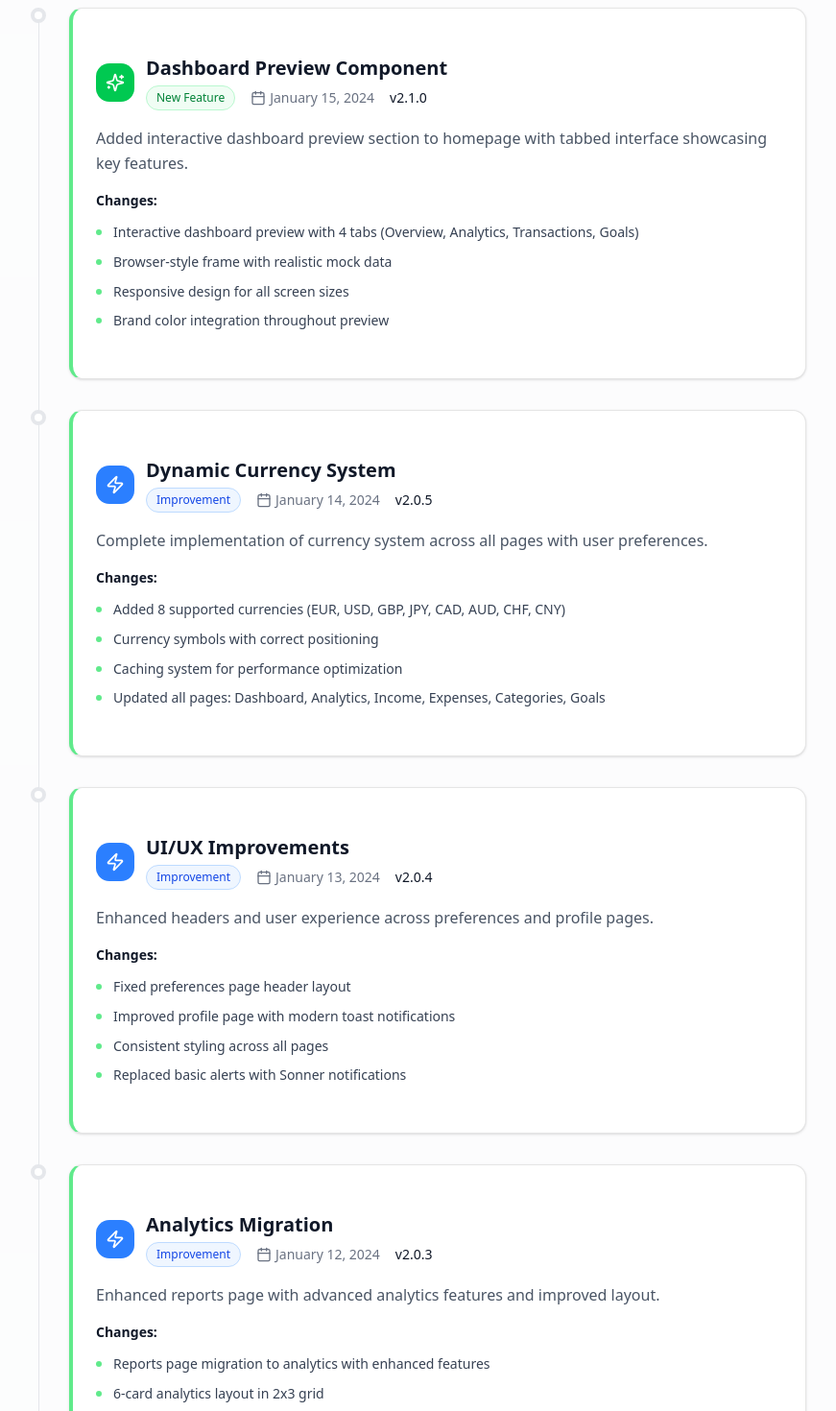
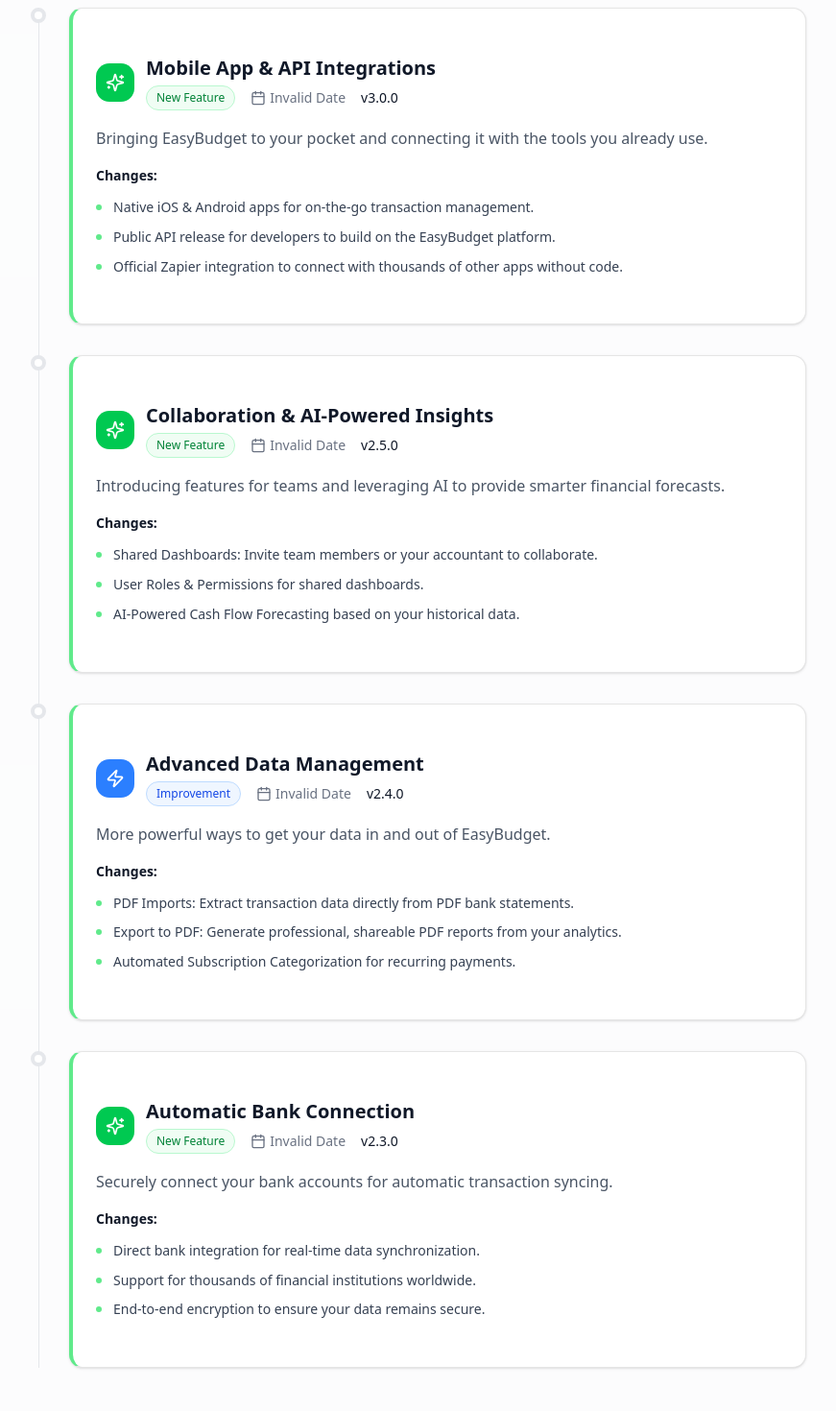
Before and after one commit to mttspss/easybudget, a Next.js app: page /changelog in a window 1280 px wide. Shown: the part 220-1690 px from the top of the page at 96% size, without its empty margins (216-1087 px from the left). Built offline with nearby package versions, Linux system fonts and the light colour scheme; no server answers.

Commit message:
feat(roadmap): update changelog to roadmap and fix balance percentage

```diff
--- a/src/app/changelog/page.tsx
+++ b/src/app/changelog/page.tsx
@@ -10,9 +10,22 @@ import {
   Bug,
   BarChart3,
   Shield,
-  Zap
+  Zap,
+  Smartphone,
+  Users,
+  Recycle,
+  Banknote
 } from "lucide-react"
 import { useRouter } from "next/navigation"
+import {
+  DropdownMenu,
+  DropdownMenuContent,
+  DropdownMenuItem,
+  DropdownMenuLabel,
+  DropdownMenuSeparator,
+  DropdownMenuTrigger,
+} from "@/components/ui/dropdown-menu"
+import { Avatar, AvatarFallback, AvatarImage } from "@/components/ui/avatar"
 
 interface ChangelogEntry {
   version: string
@@ -23,103 +36,67 @@ interface ChangelogEntry {
   changes: string[]
 }
 
-const changelogData: ChangelogEntry[] = [
+const roadmapData: {
+  version: string
+  date: string
+  type: 'feature' | 'improvement'
+  title: string
+  description: string
+  changes: string[]
+  icon: React.ElementType
+}[] = [
   {
-    version: "2.1.0",
-    date: "2024-01-15",
+    version: "3.0.0",
+    date: "Est. Q4 2024",
     type: "feature",
-    title: "Dashboard Preview Component",
-    description: "Added interactive dashboard preview section to homepage with tabbed interface showcasing key features.",
+    title: "Mobile App & API Integrations",
+    description: "Bringing EasyBudget to your pocket and connecting it with the tools you already use.",
     changes: [
-      "Interactive dashboard preview with 4 tabs (Overview, Analytics, Transactions, Goals)",
-      "Browser-style frame with realistic mock data",
-      "Responsive design for all screen sizes",
-      "Brand color integration throughout preview"
-    ]
+      "Native iOS & Android apps for on-the-go transaction management.",
+      "Public API release for developers to build on the EasyBudget platform.",
+      "Official Zapier integration to connect with thousands of other apps without code."
+    ],
+    icon: Smartphone
   },
   {
-    version: "2.0.5",
-    date: "2024-01-14",
-    type: "improvement",
-    title: "Dynamic Currency System",
-    description: "Complete implementation of currency system across all pages with user preferences.",
+    version: "2.5.0",
+    date: "Est. Q3 2024",
+    type: "feature",
+    title: "Collaboration & AI-Powered Insights",
+    description: "Introducing features for teams and leveraging AI to provide smarter financial forecasts.",
     changes: [
-      "Added 8 supported currencies (EUR, USD, GBP, JPY, CAD, AUD, CHF, CNY)",
-      "Currency symbols with correct positioning",
-      "Caching system for performance optimization",
-      "Updated all pages: Dashboard, Analytics, Income, Expenses, Categories, Goals"
-    ]
+      "Shared Dashboards: Invite team members or your accountant to collaborate.",
+      "User Roles & Permissions for shared dashboards.",
+      "AI-Powered Cash Flow Forecasting based on your historical data."
+    ],
+    icon: Users
   },
   {
-    version: "2.0.4",
-    date: "2024-01-13",
+    version: "2.4.0",
+    date: "Est. Q2 2024",
     type: "improvement",
-    title: "UI/UX Improvements",
-    description: "Enhanced headers and user experience across preferences and profile pages.",
+    title: "Advanced Data Management",
+    description: "More powerful ways to get your data in and out of EasyBudget.",
     changes: [
-      "Fixed preferences page header layout",
-      "Improved profile page with modern toast notifications",
-      "Consistent styling across all pages",
-      "Replaced basic alerts with Sonner notifications"
-    ]
+      "PDF Imports: Extract transaction data directly from PDF bank statements.",
+      "Export to PDF: Generate professional, shareable PDF reports from your analytics.",
+      "Automated Subscription Categorization for recurring payments."
+    ],
+    icon: Recycle
   },
   {
-    version: "2.0.3",
-    date: "2024-01-12",
-    type: "improvement",
-    title: "Analytics Migration",
-    description: "Enhanced reports page with advanced analytics features and improved layout.",
+    version: "2.3.0",
+    date: "Est. Q1 2024",
+    type: "feature",
+    title: "Automatic Bank Connection",
+    description: "Securely connect your bank accounts for automatic transaction syncing.",
     changes: [
-      "Reports page migration to analytics with enhanced features",
-      "6-card analytics layout in 2x3 grid",
-      "Improved chart visualizations",
-      "Better data insights and metrics"
-    ]
+      "Direct bank integration for real-time data synchronization.",
+      "Support for thousands of financial institutions worldwide.",
+      "End-to-end encryption to ensure your data remains secure."
+    ],
+    icon: Banknote
   },
-  {
-    version: "2.0.2",
-    date: "2024-01-11",
-    type: "feature",
-    title: "Import CSV Enhancements",
-    description: "Improved CSV import functionality with better styling and bulk operations.",
-    changes: [
-      "Enhanced CSV import styling",
-      "Bulk category operations",
-      "Better error handling and validation",
-      "Improved user feedback during import"
-    ]
-  },
-  {
-    version: "2.0.1",
-    date: "2024-01-10",
-    type: "improvement",
-    title: "Dynamic Homepage",
-    description: "Added contextual buttons and improved user experience on homepage.",
-    changes: [
-      "Dynamic homepage buttons (Start Now/Dashboard based on auth state)",
-      "Improved call-to-action placement",
-      "Better user flow for authenticated users"
-    ]
-  },
-  {
-    version: "2.0.0",
-    date: "2024-01-09",
-    type: "feature",
-    title: "Major Release - EasyBudget 2.0",
-    description: "Complete application rewrite with modern architecture and comprehensive budgeting features.",
-    changes: [
-      "Next.js 15 with TypeScript",
-      "Supabase backend integration",
-      "Modern React components with Tailwind CSS",
-      "Complete financial dashboard",
-      "Transaction management system",
-      "Category organization",
-      "Goals tracking",
-      "Analytics and reporting",
-      "User authentication and profiles",
-      "Responsive design for all devices"
-    ]
-  }
 ]
 
 const typeConfig = {
@@ -191,7 +168,7 @@ export default function ChangelogPage() {
           <div className="absolute left-8 top-0 bottom-0 w-px bg-gray-200"></div>
 
           <div className="space-y-8">
-            {changelogData.map((entry, index) => {
+            {roadmapData.map((entry, index) => {
               const config = typeConfig[entry.type]
               const IconComponent = config.icon
 
--- a/src/app/dashboard/page.tsx
+++ b/src/app/dashboard/page.tsx
@@ -230,11 +230,11 @@ export default function Dashboard() {
         .filter(t => new Date(t.date) <= lastMonthEnd)
         .reduce((sum, t) => sum + (t.type === 'income' ? Number(t.amount) : -Number(t.amount)), 0)
 
-      let balanceChange = 0
-      if (Math.abs(lastMonthBalance) > 0) {
-        balanceChange = ((totalBalance - lastMonthBalance) / Math.abs(lastMonthBalance)) * 100
+      let balanceChange = 0;
+      if (lastMonthBalance !== 0) {
+        balanceChange = ((totalBalance - lastMonthBalance) / Math.abs(lastMonthBalance)) * 100;
       } else if (totalBalance !== 0) {
-        balanceChange = totalBalance > 0 ? 100 : -100
+        balanceChange = 100; // From 0 to any non-zero value is a 100% change
       }
 
       // Cap percentage changes to reasonable values (-200% to +200%)
--- a/src/components/changelog-content.tsx
+++ b/src/components/changelog-content.tsx
@@ -6,9 +6,11 @@ import {
   ArrowLeft,
   Calendar,
   Sparkles,
-  Zap
-  // Code,
-  // BarChart3
+  Zap,
+  Smartphone,
+  Users,
+  Recycle,
+  Banknote
 } from "lucide-react"
 import { useRouter } from "next/navigation"
 
@@ -19,6 +21,7 @@ interface ChangelogEntry {
   title: string
   description: string
   changes: string[]
+  icon: React.ElementType
 }
 
 const futureChangelogData: ChangelogEntry[] = [
@@ -32,7 +35,8 @@ const futureChangelogData: ChangelogEntry[] = [
       "Native iOS & Android apps for on-the-go transaction management.",
       "Public API release to allow developers to build on the EasyBudget platform.",
       "Official Zapier integration to connect with thousands of other apps without code."
-    ]
+    ],
+    icon: Smartphone
   },
   {
     version: "2.5.0",
@@ -44,7 +48,8 @@ const futureChangelogData: ChangelogEntry[] = [
       "Shared Dashboards: Invite team members, family, or your accountant to view and collaborate on specific dashboards.",
       "User Roles & Permissions for shared dashboards.",
       "AI-Powered Cash Flow Forecasting to predict future financial states based on historical data."
-    ]
+    ],
+    icon: Users
   },
   {
     version: "2.4.0",
@@ -56,7 +61,8 @@ const futureChangelogData: ChangelogEntry[] = [
       "PDF Imports: Extract transaction data directly from PDF bank statements.",
       "Export to PDF: Generate professional, shareable PDF reports from your analytics.",
       "Automated Subscription Categorization: Automatically detect and categorize recurring subscriptions like Netflix, Spotify, etc."
-    ]
+    ],
+    icon: Recycle
   },
   {
     version: "2.3.0",
@@ -68,7 +74,8 @@ const futureChangelogData: ChangelogEntry[] = [
       "Direct bank integration for real-time data synchronization.",
       "Support for thousands of financial institutions worldwide.",
       "End-to-end encryption to ensure your financial data remains secure."
-    ]
+    ],
+    icon: Banknote
   },
 ]
 
@@ -118,7 +125,7 @@ export default function ChangelogPageContent() {
           <div className="space-y-8">
             {futureChangelogData.map((entry, index) => {
               const config = typeConfig[entry.type]
-              const IconComponent = config.icon
+              const IconComponent = entry.icon
 
               return (
                 <div key={index} className="relative">
@@ -185,28 +192,12 @@ export default function ChangelogPageContent() {
           <p className="text-gray-600 mb-6">
             Help shape the future of EasyBudget by sharing your feedback and feature requests.
           </p>
-          <div className="flex flex-col sm:flex-row gap-3 justify-center">
-            {/* <Button
-              onClick={() => router.push('/dashboard')}
-              className="bg-[#60ea8b] hover:bg-[#50da7b] text-white"
-            >
-              <BarChart3 className="h-4 w-4 mr-2" />
-              Go to Dashboard
-            </Button> */}
           <Button
             onClick={() => window.open('mailto:noreply@easybudget.ing')}
           >
             <Sparkles className="h-4 w-4 mr-2" />
             Share Your Feedback
           </Button>
-            {/* <Button
-              variant="outline"
-              onClick={() => window.open('https://github.com/mttspss/easybudget', '_blank')}
-            >
-              <Code className="h-4 w-4 mr-2" />
-              View on GitHub
-            </Button> */}
-          </div>
         </div>
       </div>
     </div>
```
Lines whose indentation alone changed are shown as unchanged.
